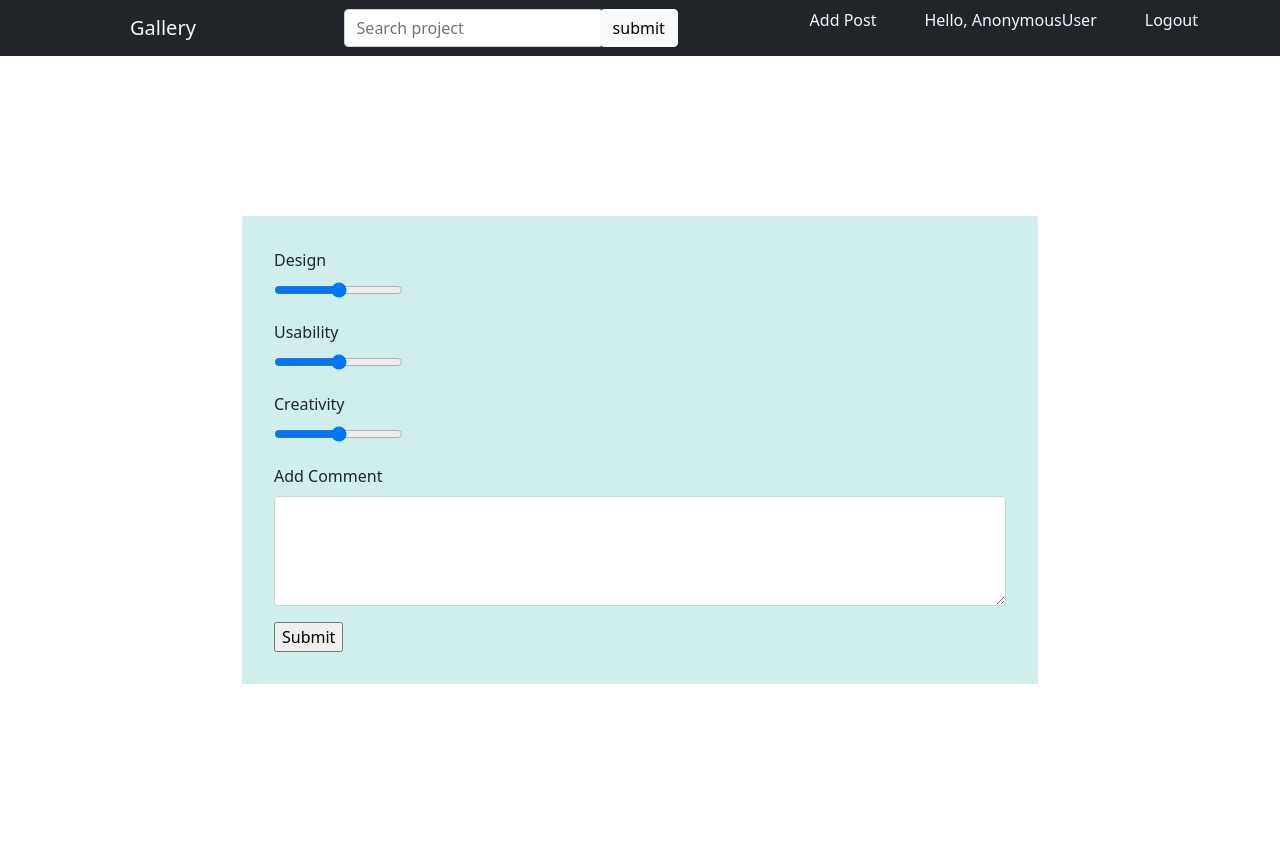
After one commit to Tito-74/Awwards-, a Django app: page /vote/ in a window 1280 px wide. The commit adds this page. Run offline with Django 3.2, Linux system fonts and the light colour scheme; some libraries are stand-ins or nearby versions.

Commit message:
adding vote page

```diff
--- /dev/null
+++ b/awards/templates/awards/vote.html
@@ -0,0 +1,30 @@
+{%extends 'awards/base.html' %}
+{% load static%}
+{% block content%}
+{{block.super}}
+<body>
+    <div class="container">
+        <div class="vote-content">
+            <form action="">
+                <div class="mb-3">
+                    <label for="exampleFormControlInput1" class="form-label">Design</label><br>
+                    <input type="range" id="points" name="points" min="0" max="10">
+                  </div>
+                  <div class="mb-3">
+                    <label for="exampleFormControlInput1" class="form-label">Usability</label><br>
+                    <input type="range" id="points" name="points" min="0" max="10">
+                  </div>
+                  <div class="mb-3">
+                    <label for="exampleFormControlInput1" class="form-label">Creativity</label><br>
+                    <input type="range" id="points" name="points" min="0" max="10">
+                  </div>
+                  <div class="mb-3">
+                    <label for="exampleFormControlTextarea1" class="form-label">Add Comment</label>
+                    <textarea class="form-control" id="exampleFormControlTextarea1" rows="4"></textarea>
+                  </div>
+                  <input type="submit">
+            </form>
+        </div>
+    </div>
+
+{% endblock %}
--- a/awards/urls.py
+++ b/awards/urls.py
@@ -6,4 +6,5 @@ urlpatterns = [
     path('review/', views.review, name='review'),
     path('add/', views.addproject, name='add'),
     path('search/', views.search, name='search'),
+    path('vote/', views.vote, name='vote'),
 ]
--- a/awards/views.py
+++ b/awards/views.py
@@ -10,5 +10,8 @@ def review(request):
 def addproject(request):
     return render(request, 'awards/add.html')
 
+def vote(request):
+    return render(request, 'awards/vote.html')
+
 def search(request):
     return render(request, 'awards/search.html')
--- a/static/css/style.css
+++ b/static/css/style.css
@@ -139,3 +139,13 @@ small{
 
 
 /* end  */
+
+/* vote */
+.vote-content{
+  padding: 2rem;
+  margin: 10rem;
+  background-color:rgb(207, 238, 236) ;
+}
+
+
+/* end */
```
